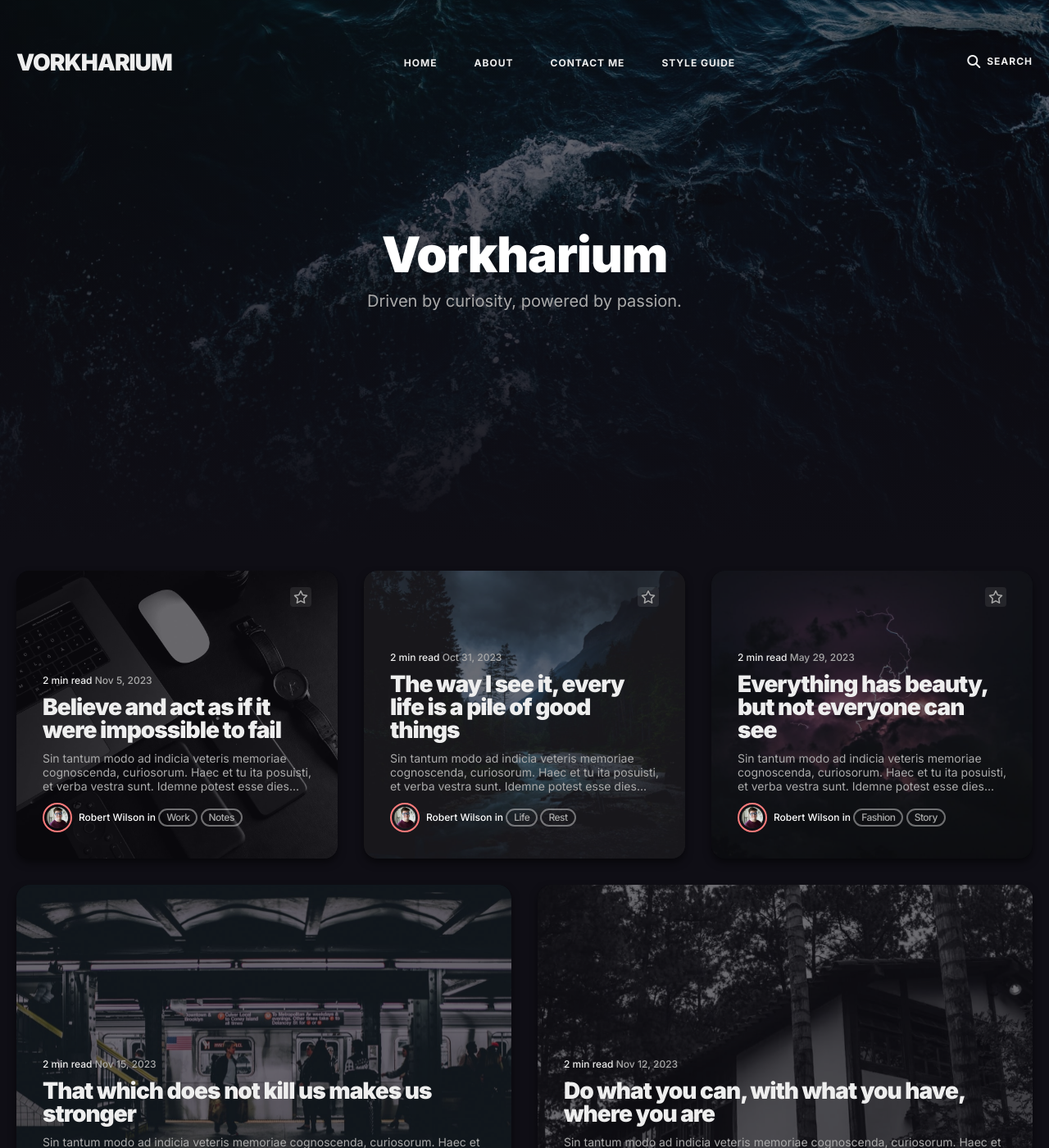
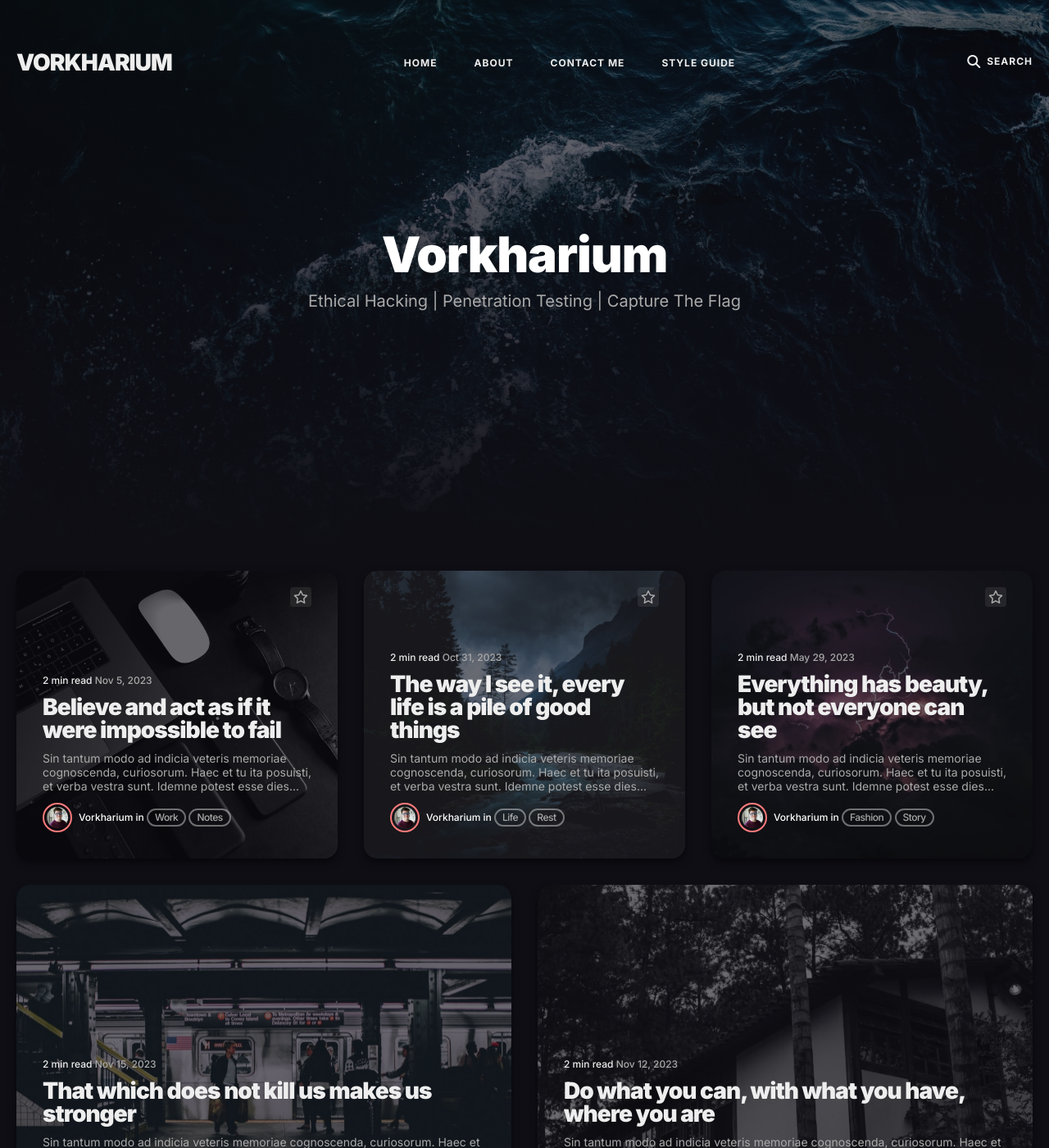
Before and after one commit to Vorkharium/vorkharium.github.io, a Jekyll site: the page built from index.html, in a window 1280 px wide and 1400 px high. Shown: the whole window at 82% size. Built offline with Jekyll 4.4.1, drawn with Linux system fonts in a browser that asks for light colours; the list of posts is cut into pages by our own code; some of the changed text lies outside the part shown.

Commit message:
Update settings.yml

```diff
--- a/_data/settings.yml
+++ b/_data/settings.yml
@@ -22,7 +22,7 @@ menu-settings:
 #-------------------------------
 # Author Settings
 author:
-  name: Robert Wilson
+  name: Vorkharium
   avatar: '/images/15.jpg'
 
 
@@ -30,7 +30,7 @@ author:
 # Hero Settings
 hero:
   title: Vorkharium
-  description: Driven by curiosity, powered by passion.
+  description: Ethical Hacking | Penetration Testing | Capture The Flag
   image: '/images/01.jpg'
 
 
```
